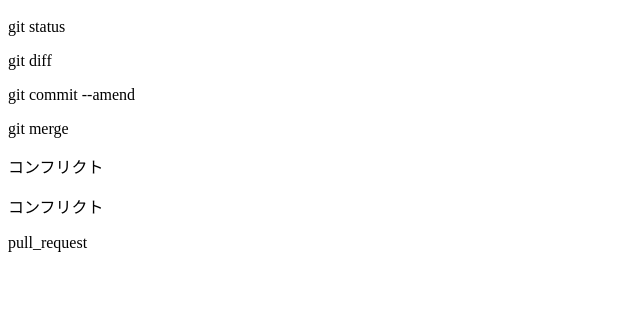
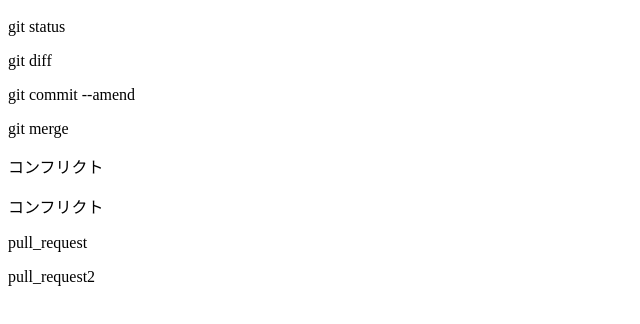
Before and after one commit to daitenn/git_tutorial, a plain HTML site: page index.html in a window 1280 px wide. Shown: the part 48-372 px from the top of the page, without its empty margins (0-640 px from the left). Drawn offline with Linux system fonts and the light colour scheme.

Commit message:
git_request2を追記

```diff
--- a/index.html
+++ b/index.html
@@ -6,3 +6,4 @@
 <p>コンフリクト</p>
 <p>コンフリクト</p>
 <p>pull_request</p>
+<p>pull_request2</p>
```
